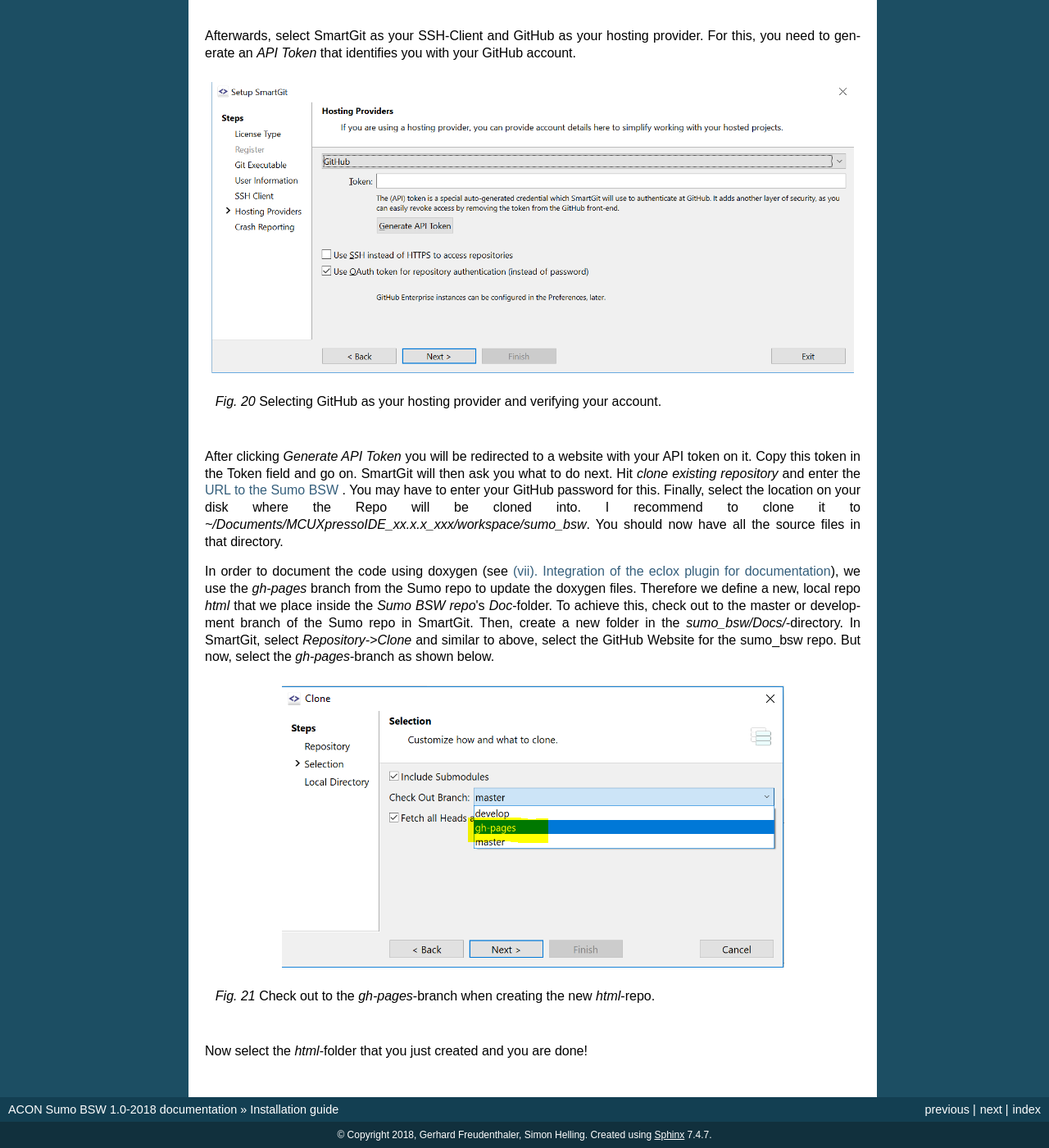
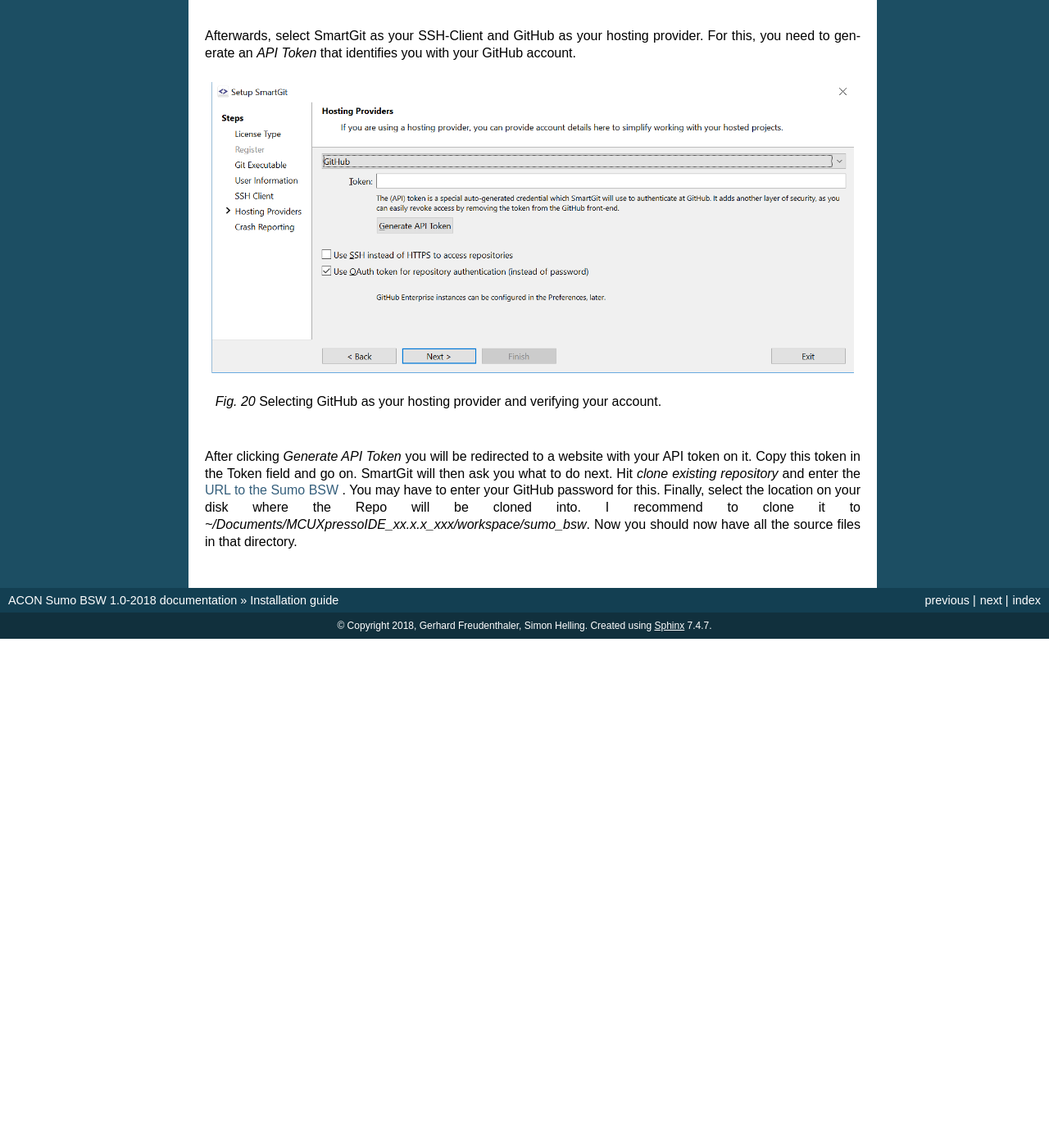
Before and after one commit to gfre/sumo_bsw, a Sphinx documentation site: the page built from Docs/installationguide/installationguide.rst, in a window 1280 px wide and 1400 px high, scrolled down 14906 px. Shown: the whole window at 82% size. Built offline with Sphinx 7.4.7, drawn with Linux system fonts in a browser that asks for light colours; formulas are drawn with MathJax 3; after the commit the page ends 15685 px from its top, so only the background shows below that.

Commit message:
docu for gh-pages removed

```diff
--- a/Docs/installationguide/installationguide.rst
+++ b/Docs/installationguide/installationguide.rst
@@ -296,15 +296,4 @@
 and enter the `URL to the Sumo BSW`_ . You may have to enter your GitHub password for this.
 Finally, select the location on your disk where the Repo will be cloned into.
 I recommend to clone it to *~/Documents/MCUXpressoIDE_xx.x.x_xxx/workspace/sumo_bsw*.
-You should now have all the source files in that directory.
-
-In order to document the code using doxygen (see :ref:`includedoxygen`), we use the *gh-pages* branch from the Sumo repo to update the doxygen files.
-Therefore we define a new, local repo *html* that we place inside the *Sumo BSW repo*\'s *Doc*-folder. To achieve this, check out to the
-master or development branch of the Sumo repo in SmartGit. Then, create a new folder in the *sumo_bsw/Docs/*-directory. In SmartGit, select
-*Repository->Clone* and similar to above, select the GitHub Website for the sumo_bsw repo. But now, select the *gh-pages*-branch as shown below.
-
-.. figure:: images/smartgit_githubpages.PNG
-
-	Check out to the *gh-pages*-branch when creating the new *html*-repo.
-
-Now select the *html*-folder that you just created and you are done!
+Now you should now have all the source files in that directory.
```
